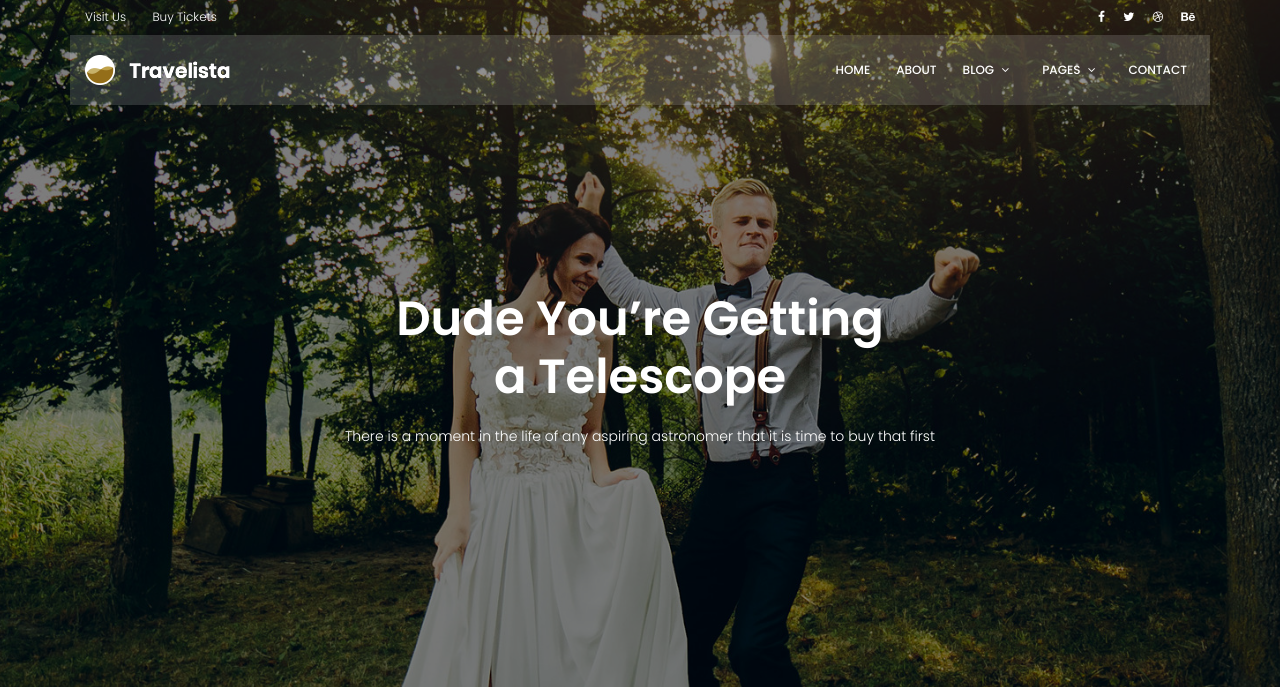
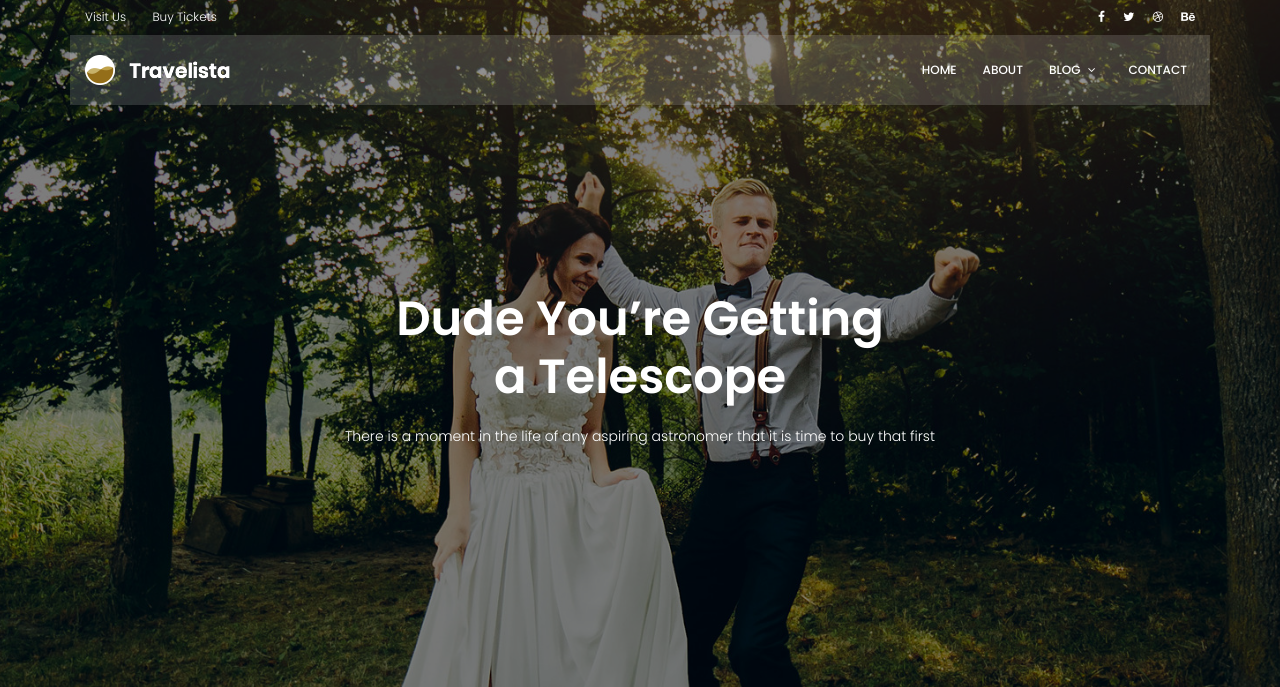
Before and after one commit to Navideyar/mysite, a Django app: page /blog/ in a window 1280 px wide. Shown: the top 687 px of the page. Run offline with Django 4.2, Linux system fonts and the light colour scheme; some libraries are stand-ins or nearby versions.

Commit message:
removing pages
removing pages from base.html

```diff
--- a/templates/base.html
+++ b/templates/base.html
@@ -77,25 +77,6 @@
                   </li>
                   <li>
                     <a href="{% url 'blog:single'%}">Blog Single</a>
-                  </li>
-                </ul>
-              </li>
-              <li class="menu-has-children">
-                <a href="">Pages</a>
-                <ul>
-                  <li>
-                    <a href="elements.html">Elements</a>
-                  </li>
-                  <li class="menu-has-children">
-                    <a href="">Level 2</a>
-                    <ul>
-                      <li>
-                        <a href="#">Item One</a>
-                      </li>
-                      <li>
-                        <a href="#">Item Two</a>
-                      </li>
-                    </ul>
                   </li>
                 </ul>
               </li>
```
